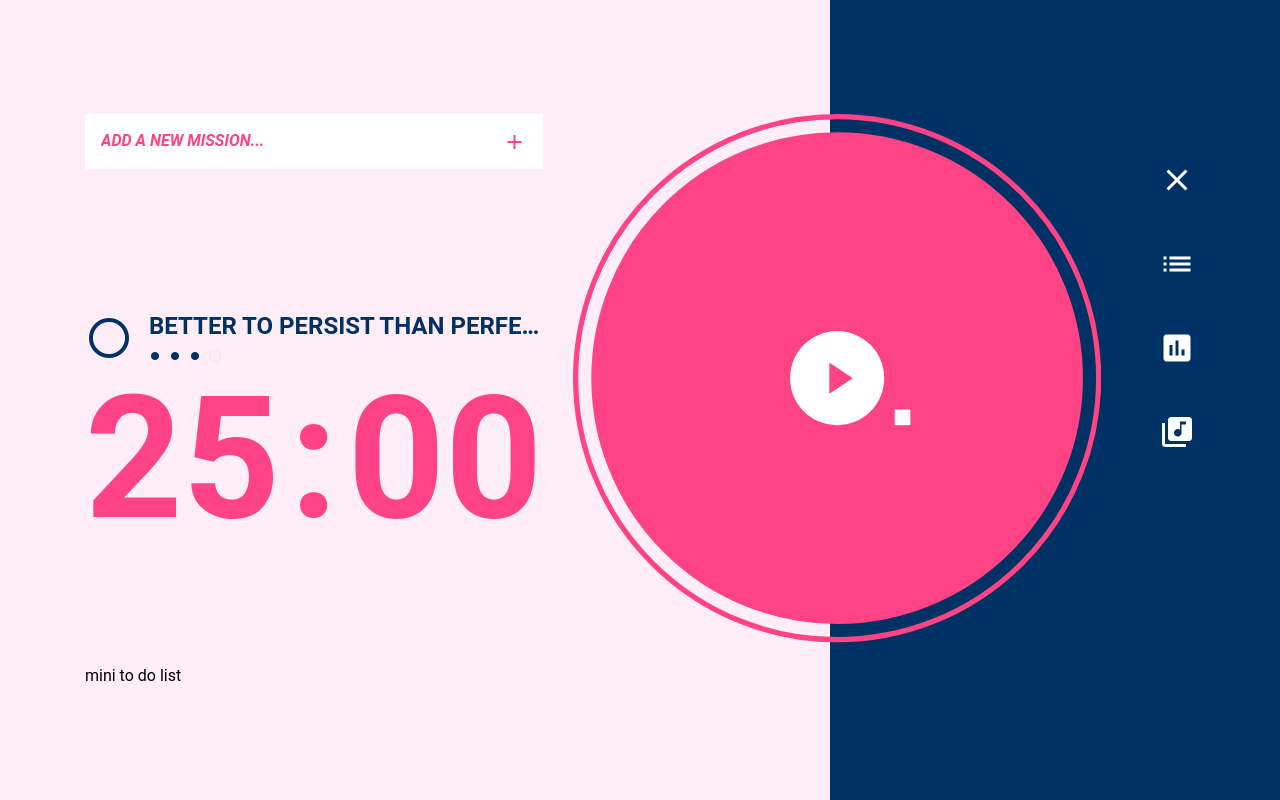
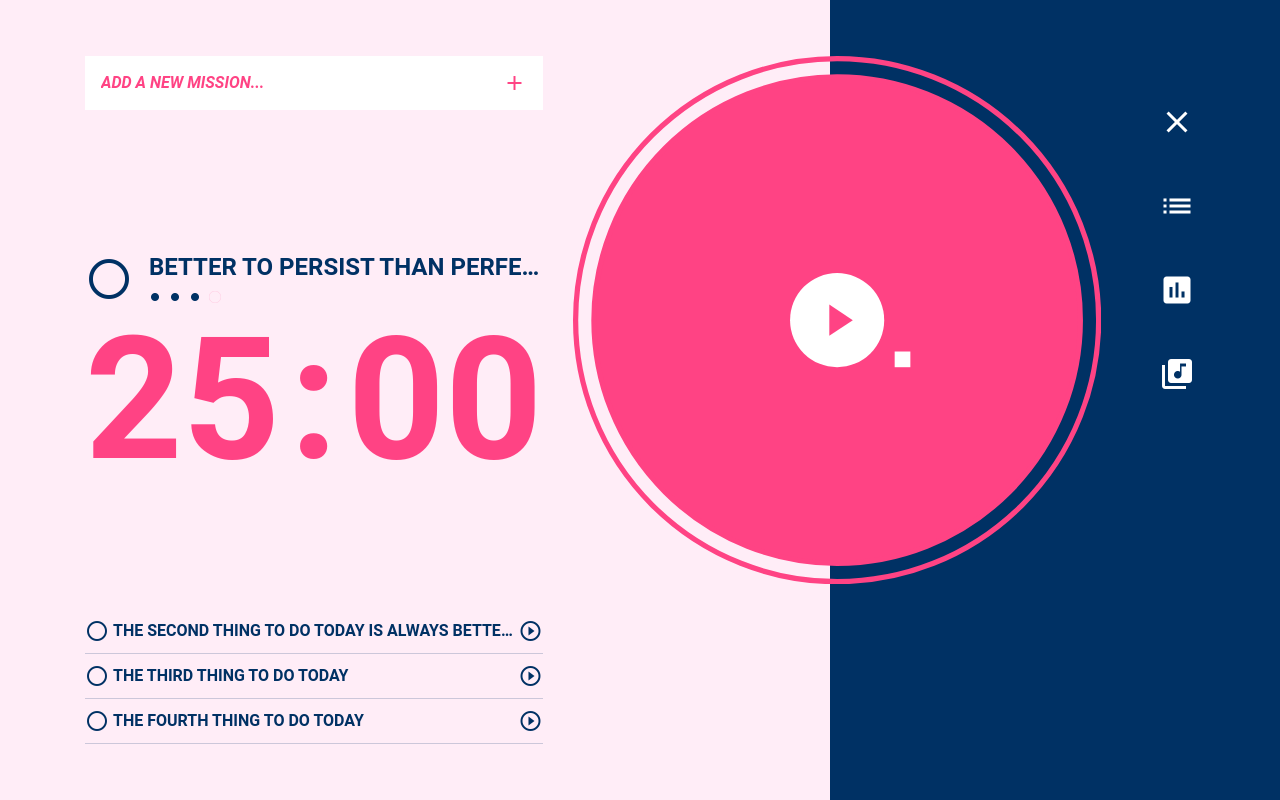
Before and after one commit to yowlonglee/thef2e-pomodoro, a Vue app: page / in a window 1280 px wide. Built offline with nearby package versions, Linux system fonts and the light colour scheme; a small style sheet from the web is missing.

Commit message:
Add mini to do list

```diff
--- a/src/store.js
+++ b/src/store.js
@@ -14,7 +14,11 @@ export default new Vuex.Store({
     },
     toDos: [
       { title: "Better to persist than perfect", pomodoro: 2 },
-      { title: "The second thing to do today", pomodoro: 0 },
+      {
+        title:
+          "The second thing to do today is always better than the first one",
+        pomodoro: 0
+      },
       { title: "The third thing to do today", pomodoro: 3 },
       { title: "The fourth thing to do today", pomodoro: 5 },
       { title: "The fifth thing to do today", pomodoro: 0 }
--- a/src/views/MainView.vue
+++ b/src/views/MainView.vue
@@ -13,6 +13,7 @@
           >
         </div>
         <div class="timer">
+          <template v-if="firstToDo">
             <div class="timer-to-do to-do">
               <div class="to-do-radio">
                 <i class="material-icons md-48 unchecked">
@@ -23,7 +24,7 @@
                 </i>
               </div>
               <div class="to-do-container">
-              <div class="to-do-title">{{ miniToDoList[0].title }}</div>
+                <div class="to-do-title">{{ firstToDo.title }}</div>
                 <div class="pomodoro-history">
                   <div class="history-item">
                     <i class="material-icons md-12">fiber_manual_record</i>
@@ -43,13 +44,41 @@
                 </div>
               </div>
             </div>
+          </template>
+          <template v-else>
+            <div>What are you working on?</div>
+          </template>
           <div class="timer-duration">
             <div class="duration-item">{{ strMinutes }}</div>
             <div class="duration-item">:</div>
             <div class="duration-item">{{ strSeconds }}</div>
           </div>
         </div>
-        <div class="mini-to-do-list">mini to do list</div>
+        <div class="mini-to-do-list">
+          <template v-if="miniToDoList.length > 0">
+            <template v-for="todo in miniToDoList">
+              <div class="to-do" :key="todo.title">
+                <div class="to-do-radio">
+                  <i class="material-icons unchecked">
+                    radio_button_unchecked
+                  </i>
+                  <i class="material-icons checked">
+                    radio_button_checked
+                  </i>
+                </div>
+                <div class="to-do-container">
+                  <div class="to-do-title">{{ todo.title }}</div>
+                  <div class="to-do-icon-start">
+                    <i class="material-icons">play_circle_outline</i>
+                  </div>
+                </div>
+              </div>
+            </template>
+          </template>
+          <template v-else>
+            <div>Add more to dos!</div>
+          </template>
+        </div>
       </div>
       <div class="col-6">
         <div class="svg-container">
@@ -126,10 +155,15 @@ export default {
     },
     miniToDoList: function() {
       const list = [];
-      for (let i = 0; i < 4; i++) {
+      if (this.$store.state.toDos.length > 1) {
+        for (let i = 1; i < 4; i++) {
           list.push(this.$store.state.toDos[i]);
         }
+      }
       return list;
+    },
+    firstToDo: function() {
+      return this.$store.state.toDos[0];
     }
   },
   methods: {
@@ -149,6 +183,42 @@ export default {
   overflow: hidden;
 }
 
+.to-do {
+  display: flex;
+  padding: 10px 0;
+  border-bottom: 1px solid rgba($dark-blue, 0.2);
+}
+.to-do-radio {
+  color: $dark-blue;
+  margin-right: 4px;
+  .checked {
+    display: none;
+  }
+  &.done {
+    .checked {
+      display: inline-block;
+    }
+    .unchecked {
+      display: none;
+    }
+  }
+}
+.to-do-container {
+  display: flex;
+  flex-grow: 1;
+  min-width: 0;
+}
+.to-do-title {
+  color: $dark-blue;
+  font-weight: 700;
+  text-transform: uppercase;
+  line-height: 1.5rem;
+  flex: 1;
+  @include ellipsis;
+}
+.to-do-icon-start {
+  color: $dark-blue;
+}
 .styled-input {
   position: relative;
   input[type="text"] {
@@ -191,12 +261,14 @@ export default {
   margin-bottom: 110px;
 }
 .timer-to-do {
+  border-bottom: 0;
+  padding-top: 0;
+  padding-bottom: 0;
   .to-do-radio {
     margin-right: 16px;
   }
   .to-do-container {
     flex-direction: column;
-    justify-content: space-between;
   }
   .to-do-title {
     font-size: 1.5rem;
@@ -233,36 +305,6 @@ export default {
 }
 .break .duration-item {
   color: $blue;
-}
-.to-do {
-  display: flex;
-}
-.to-do-radio {
-  color: $dark-blue;
-  margin-right: 4px;
-  .checked {
-    display: none;
-  }
-  &.done {
-    .checked {
-      display: inline-block;
-    }
-    .unchecked {
-      display: none;
-    }
-  }
-}
-.to-do-container {
-  display: flex;
-  flex-grow: 1;
-  min-width: 0;
-}
-.to-do-title {
-  color: $dark-blue;
-  font-weight: 700;
-  text-transform: uppercase;
-  line-height: 1;
-  @include ellipsis;
 }
 
 .svg-container {
```
Lines whose indentation alone changed are shown as unchanged.
